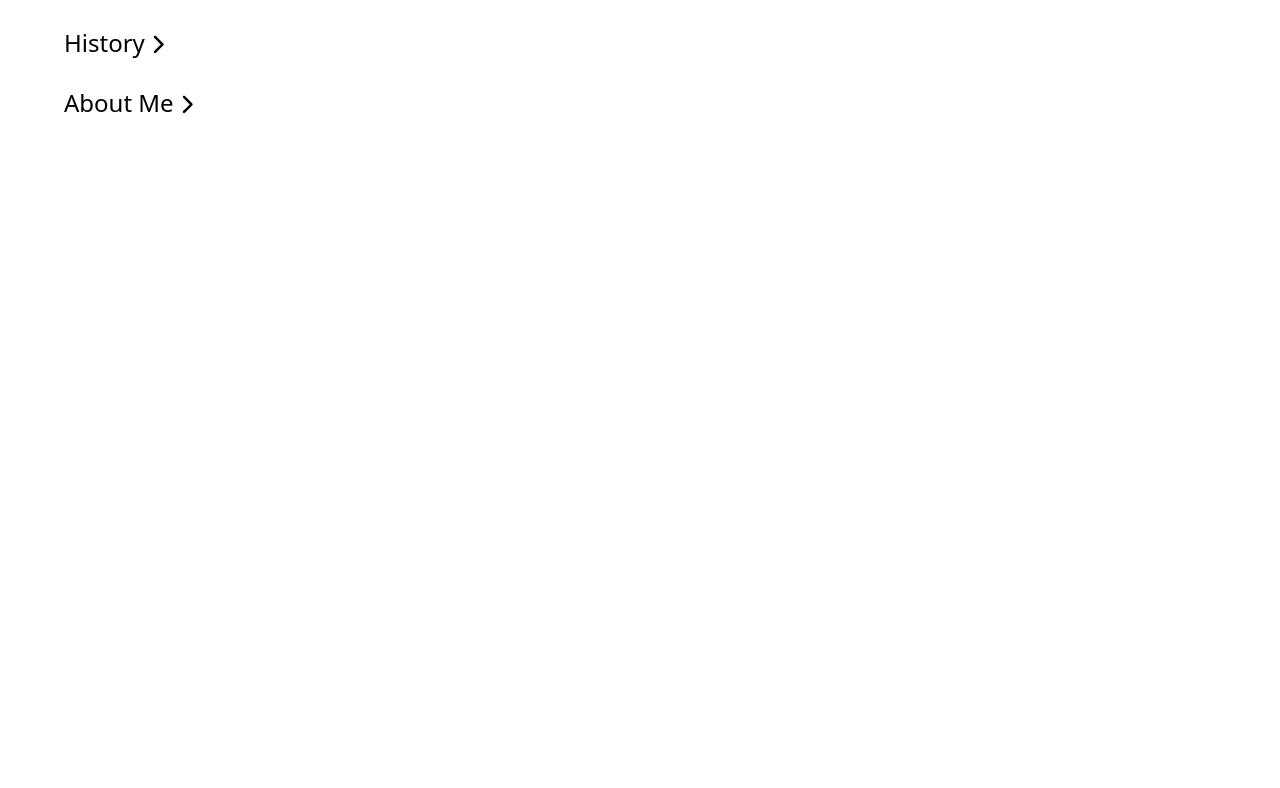
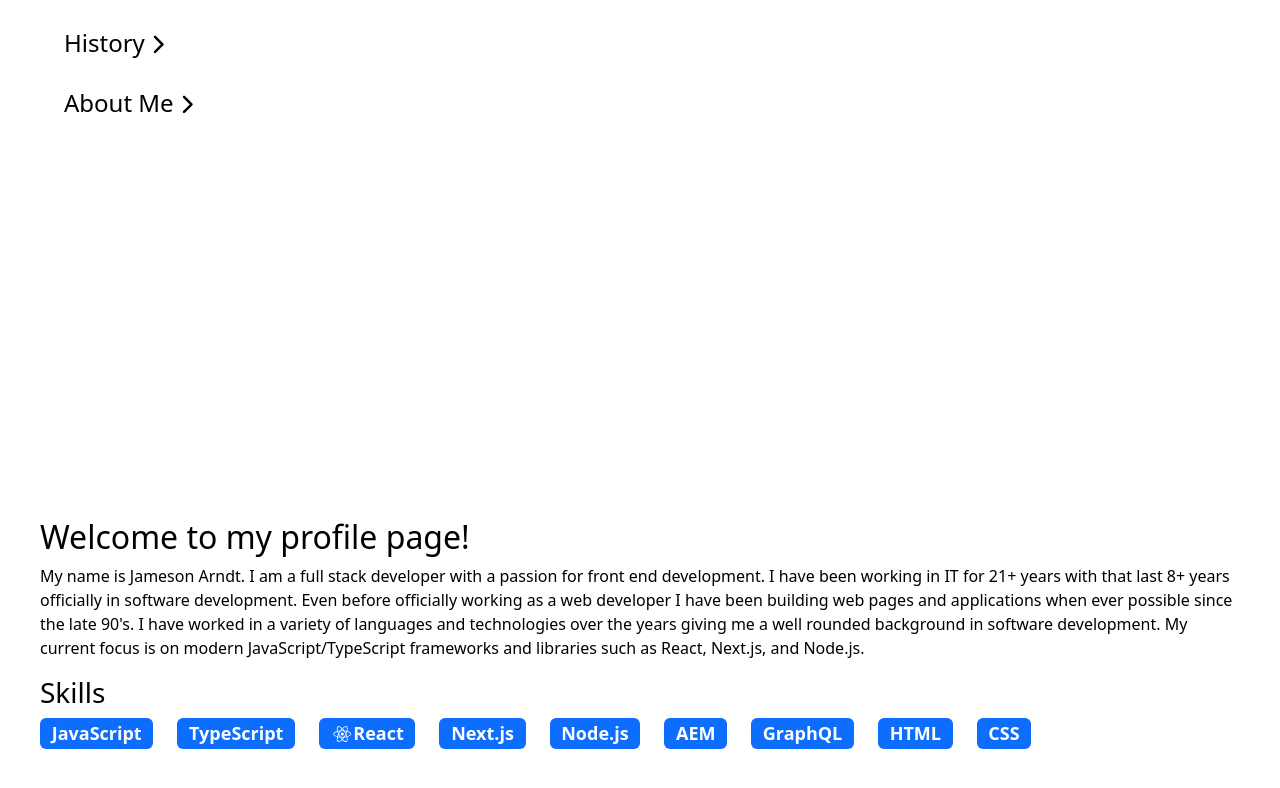
Before and after one commit to blaze359/blaze359.github.io, a React (Create React App) app: page / in a window 1280 px wide. Shown: the part 430-1218 px from the top of the page. Before the commit the page ends 928 px from the top, so only its background shows below. Built offline with nearby package versions, Linux system fonts and the light colour scheme.

Commit message:
Updates to summary

```diff
--- a/src/components/GetIcon.tsx
+++ b/src/components/GetIcon.tsx
@@ -1,6 +1,6 @@
 
 import { FontAwesomeIcon } from "@fortawesome/react-fontawesome";
-import { faGithub, faJava, faReact } from "@fortawesome/free-brands-svg-icons";
+import { faBootstrap, faGithub, faJava, faReact } from "@fortawesome/free-brands-svg-icons";
 
 type GetIconProps = {
   readonly name: string;
@@ -14,7 +14,10 @@ export default function GetIcon({ name }: GetIconProps) {
       return <FontAwesomeIcon icon={faJava} />;
     case "GITHUB":
     case "GITHUB PAGES":
+    case "GITHUB ACTIONS":
       return <FontAwesomeIcon icon={faGithub} />;
+    case "BOOTSTRAP":
+      return <FontAwesomeIcon icon={faBootstrap} />;
     default:
       return null;
   }
--- a/src/data/summary.json
+++ b/src/data/summary.json
@@ -1,6 +1,6 @@
 {
   "title": "Welcome to my profile page!",
-  "description": "This page contains information about Jameson Arndt, including his profile image, projects, and contact details.",
+  "description": "My name is Jameson Arndt. I am a full stack developer with a passion for front end development. I have been working in IT for 21+ years with that last 8+ years officially in software development. Even before officially working as a web developer I have been building web pages and applications when ever possible since the late 90's. I have worked in a variety of languages and technologies over the years giving me a well rounded background in software development. My current focus is on modern JavaScript/TypeScript frameworks and libraries such as React, Next.js, and Node.js.",
   "skills": [
     "JavaScript",
     "TypeScript",
--- a/src/pages/ProjectDetails.tsx
+++ b/src/pages/ProjectDetails.tsx
@@ -1,5 +1,6 @@
 import { useParams } from "react-router-dom";
 import projectData from "../data/projects.json";
+import GetIcon from "../components/GetIcon";
 
 export default function ProjectDetails() {
     const { id } = useParams();
@@ -34,7 +35,7 @@ export default function ProjectDetails() {
         <div> Technologies:
             <ul>
             {project?.technologies.map((tech) => (
-                <li key={tech}>{tech}</li>
+                <li key={tech}><GetIcon name={tech} />{tech}</li>
             ))}
             </ul>
         </div>
--- a/src/pages/Summary.tsx
+++ b/src/pages/Summary.tsx
@@ -1,10 +1,23 @@
+import { Badge } from "react-bootstrap";
 import SummaryData from "../data/summary.json";
+import GetIcon from "../components/GetIcon";
 
 export default function Summary() {
   return (
     <section>
       <h2>{SummaryData.title}</h2>
       <p>{SummaryData.description}</p>
+      <div>
+        <h3>Skills</h3>
+        <div className="d-flex gap-4 fs-4">
+          {SummaryData.skills.map((skill) => (
+            <Badge key={skill} bg="primary">
+              <GetIcon name={skill} />
+              {skill}
+            </Badge>
+          ))}
+        </div>
+      </div>
     </section>
   );
 }
```
